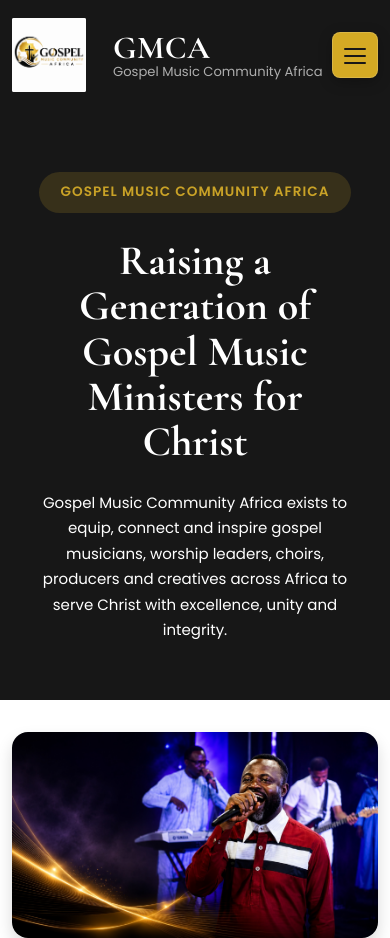
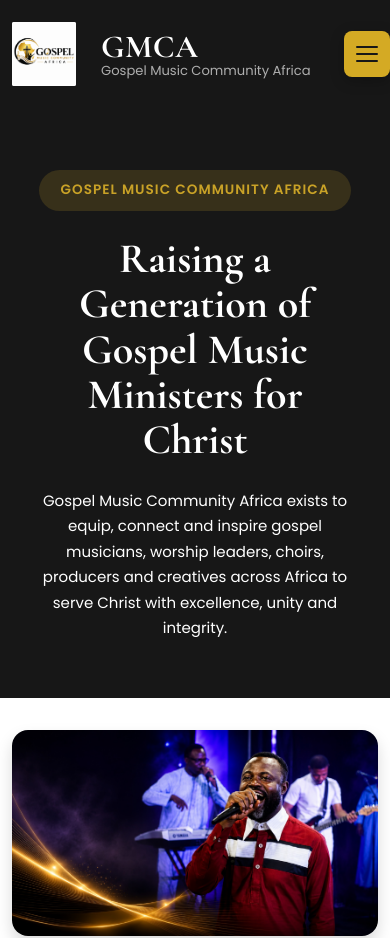
Before and after one commit to emmastevemogboruko-art/GMCA, a plain HTML site: page index.html in a window 390 px wide. Shown: the top 938 px of the page. Drawn offline with nearby package versions, Linux system fonts and the light colour scheme.

Commit message:
Add compact mobile header styles for improved usability

```diff
--- a/assets/css/style.css
+++ b/assets/css/style.css
@@ -3689,3 +3689,125 @@ section .section-intro {
         font-weight: 700;
     }
 }
+
+/* =========================================================
+   PASS 2 — CHANGE 2B
+   COMPACT MOBILE HEADER
+   ========================================================= */
+
+@media (max-width: 767px) {
+
+    /* Keep header compact */
+    header,
+    .navbar,
+    .site-header {
+        position: relative !important;
+        z-index: 1000 !important;
+        background: #171717 !important;
+    }
+
+    /* Header container becomes positioning reference */
+    header .container,
+    .navbar .container,
+    .site-header .container {
+        position: relative !important;
+        min-height: 88px !important;
+        height: 88px !important;
+        display: flex !important;
+        align-items: center !important;
+    }
+
+    /* Brand stays on the left */
+    .navbar-brand {
+        display: flex !important;
+        align-items: center !important;
+        gap: 10px !important;
+        margin: 0 !important;
+        padding: 0 !important;
+    }
+
+    /* Smaller, cleaner mobile logo */
+    .navbar-brand img {
+        width: 64px !important;
+        height: 64px !important;
+        object-fit: contain !important;
+        background: #fff !important;
+        border-radius: 2px !important;
+    }
+
+    /* Hamburger sits on SAME ROW as logo */
+    .navbar-toggler {
+        position: absolute !important;
+        top: 21px !important;
+        right: 0 !important;
+
+        width: 46px !important;
+        height: 46px !important;
+
+        margin: 0 !important;
+        padding: 0 !important;
+
+        display: flex !important;
+        align-items: center !important;
+        justify-content: center !important;
+
+        background: #d4aa24 !important;
+        border: none !important;
+        border-radius: 8px !important;
+
+        z-index: 1100 !important;
+    }
+
+    /* Three-line hamburger */
+    .navbar-toggler-icon {
+        width: 22px !important;
+        height: 22px !important;
+        position: relative !important;
+        background: none !important;
+        background-image: none !important;
+    }
+
+    .navbar-toggler-icon::before {
+        content: "" !important;
+        position: absolute !important;
+        left: 0 !important;
+        top: 3px !important;
+
+        width: 22px !important;
+        height: 2px !important;
+
+        background: #171717 !important;
+        border-radius: 2px !important;
+
+        box-shadow:
+            0 7px 0 #171717,
+            0 14px 0 #171717 !important;
+    }
+
+    /* Mobile dropdown starts directly beneath header */
+    .navbar-collapse {
+        position: absolute !important;
+
+        top: 88px !important;
+        left: 0 !important;
+        right: 0 !important;
+
+        width: 100% !important;
+
+        background: #111111 !important;
+        opacity: 1 !important;
+
+        border-top: 1px solid rgba(212,170,36,0.35) !important;
+        border-bottom: 1px solid rgba(255,255,255,0.08) !important;
+
+        box-shadow: 0 16px 30px rgba(0,0,0,0.4) !important;
+
+        z-index: 2000 !important;
+    }
+
+    .navbar-collapse.show,
+    .navbar-collapse.collapsing {
+        background: #111111 !important;
+        opacity: 1 !important;
+    }
+}
```
